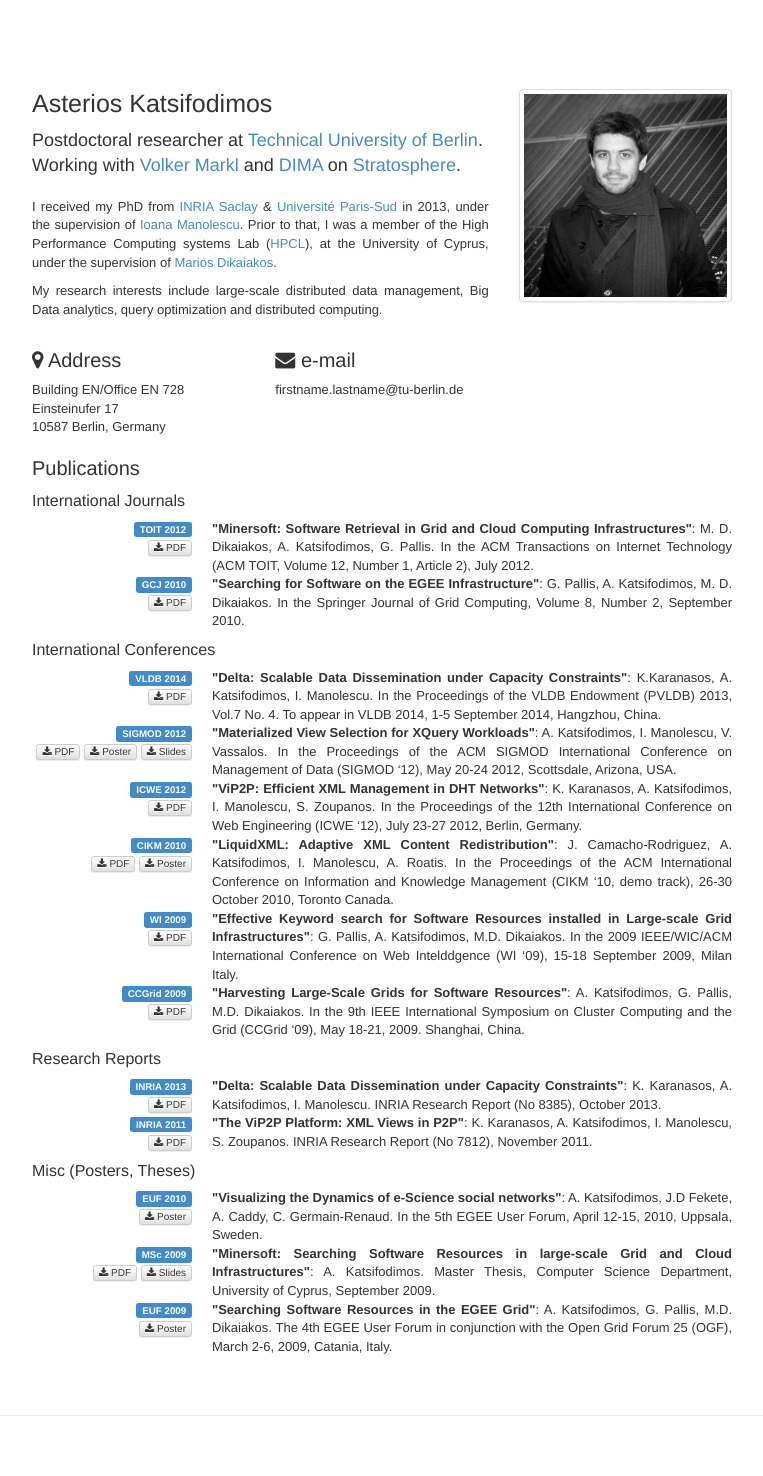
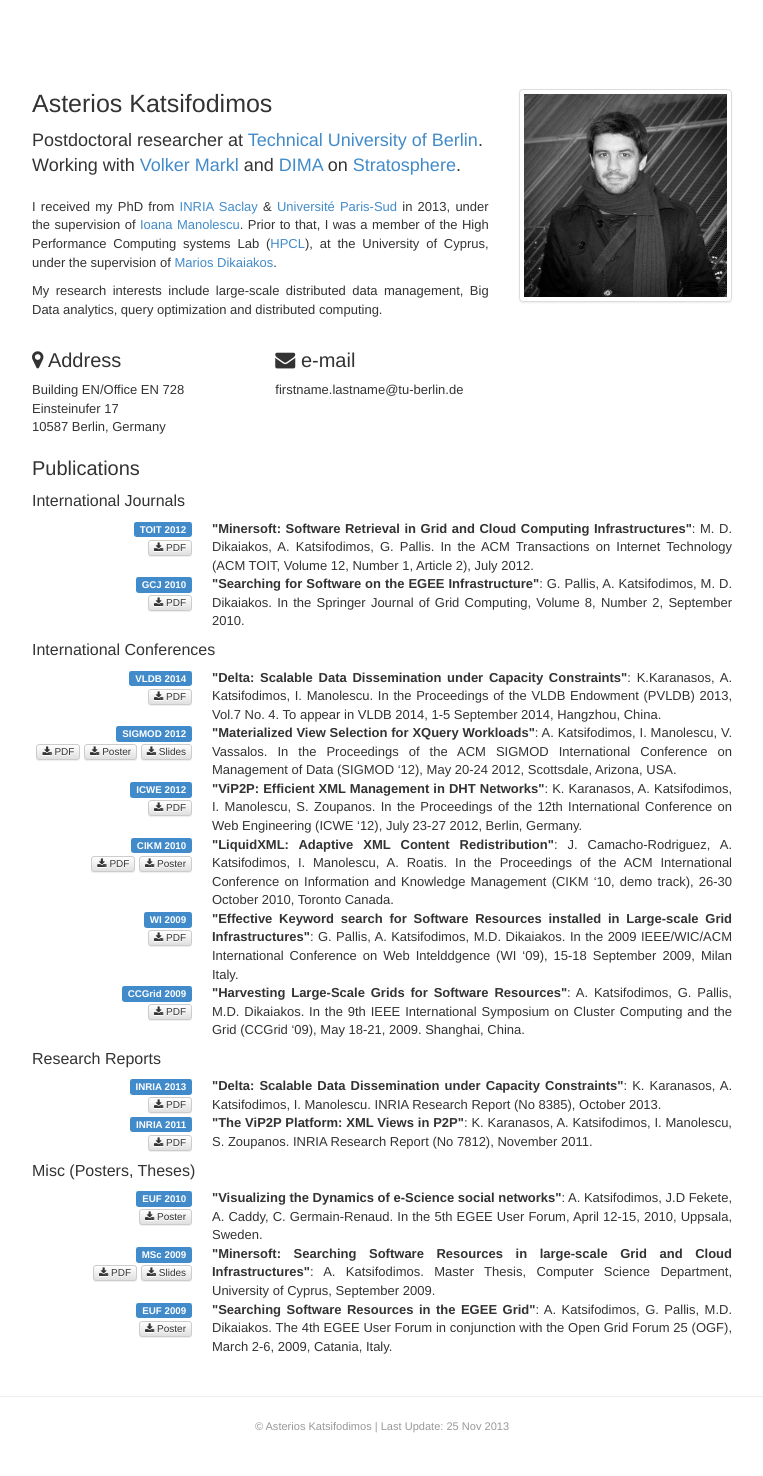
Before and after one commit to omoultosEthTuDelft/web, a Jekyll site: the page built from index.md, in a window 1280 px wide. Shown: the whole page, without its empty margins (258-1021 px from the left). Built offline with Jekyll 4.4.1, drawn with Linux system fonts in a browser that asks for light colours; Markdown is read by kramdown in place of the engine named in the settings; comment, search, counter and statistics services are not loaded.

```diff
--- a/_layouts/default.html
+++ b/_layouts/default.html
@@ -25,8 +25,8 @@
     <div class="container">
     {{ content }}
     </div>
-    <br/>
     <hr>
+    <p class="text-center text-muted" style=""><small>&copy; Asterios Katsifodimos | Last Update: {{ site.time | date_to_string }}</small></p>
 
     <!-- ------------ REST OF INCLUDES -------------- -->
 
```
